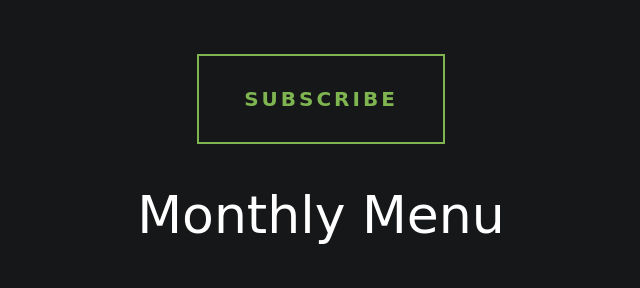
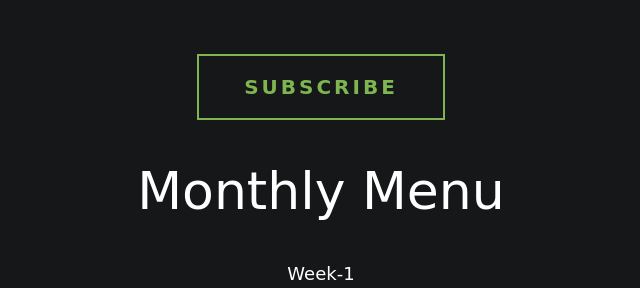
Before and after one commit to seabeePraveen/HTT_Goofy_Thugs, a Django app: page /menu in a window 1280 px wide. Shown: the part 1061-1349 px from the top of the page, without its empty margins (319-959 px from the left). Run offline with Django 3.2, Linux system fonts and the light colour scheme.

Commit message:
menu done

```diff
--- a/static/menu.css
+++ b/static/menu.css
@@ -2151,14 +2151,14 @@
     letter-spacing: var(--letterSpacing-5);
     max-width: max-content;
     border: 2px solid var(--gold-crayola);
-    padding: 12px 45px;
+    padding: 0px 45px;
     overflow: hidden;
     z-index: 1;
     justify-content: center;
     align-self: center;
   }
 
-  a .btn1 :hover{
-    background-color: green;
-    color:white
-  }
+  .btn1:hover{
+    background-color: #7fb550;
+    color:black;
+  }
--- a/templates/menu.html
+++ b/templates/menu.html
@@ -275,7 +275,7 @@
           <h2 class="headline-1 section-title  text-center"><center><a class="btn1" href="/plans">Subscribe </a></center>  </h2>
 
           <h2 class="headline-1 section-title text-center">Monthly Menu  </h2>
-          <h2 class="headline-1 section-title text-center">Week-1 </h2>
+          <h2 class="headline-1 section-title text-center" style="font-size:large">Week-1 </h2>
           <ul class="grid-list">
 
             <li>
@@ -454,7 +454,7 @@
 
 
 
-          <h2 class="headline-1 section-title text-center">Week-2  </h2>
+          <h2 class="headline-1 section-title text-center" style="font-size:large">Week-2  </h2>
           <ul class="grid-list">
 
             <li>
@@ -627,7 +627,7 @@
 
         </div>
 
-        <h2 class="headline-1 section-title  text-center"><center><a class="btn1" href="/plans">Subscribe </a></center>  </h2>
+        <h2 class="headline-1 section-title  text-center"><center><a class="btn1" href="/plans">Subscribe </a></center></h2>
       </section>
       <a href="#top" class="back-top-btn active" aria-label="back to top" data-back-top-btn>
         <ion-icon name="chevron-up" aria-hidden="true"></ion-icon>
```
